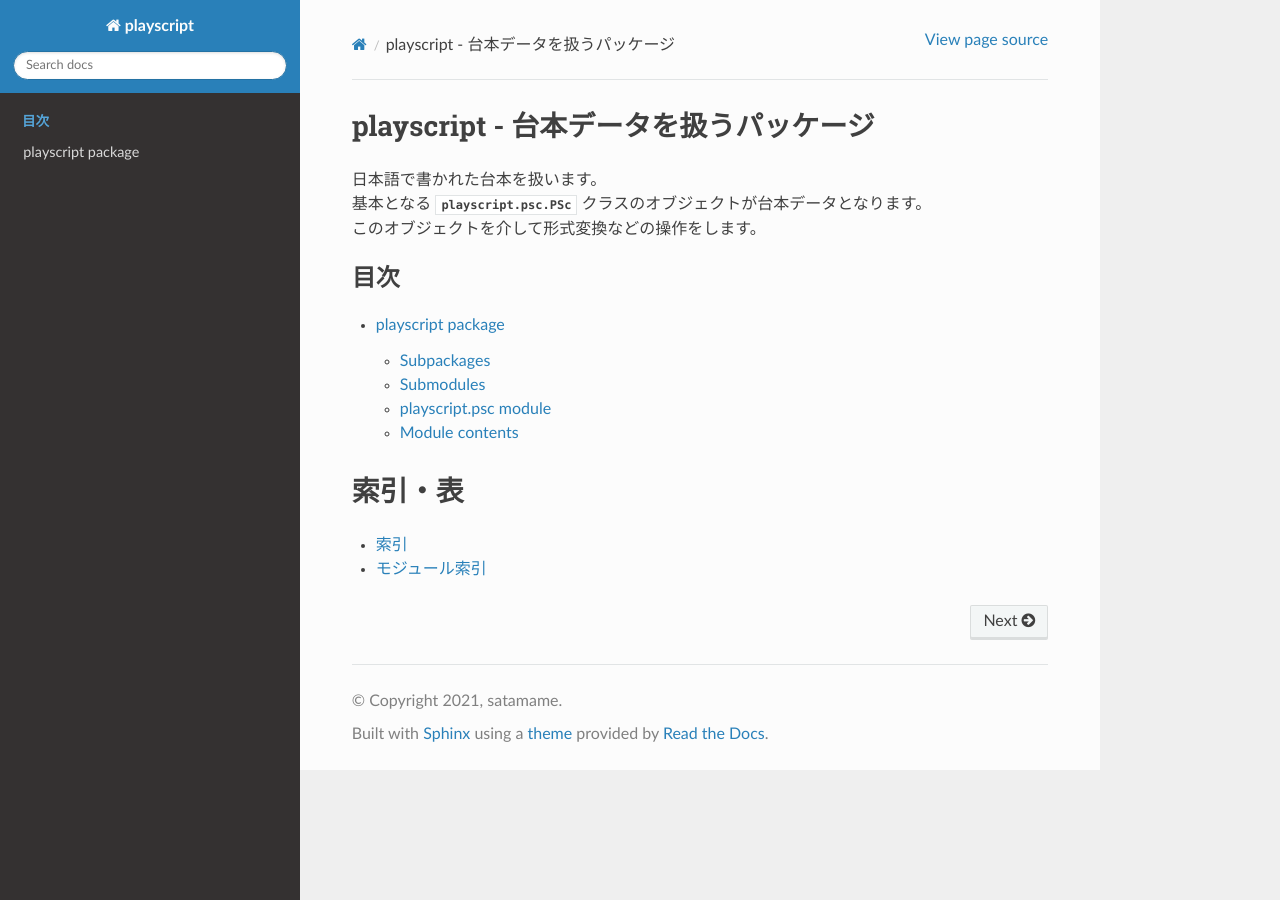
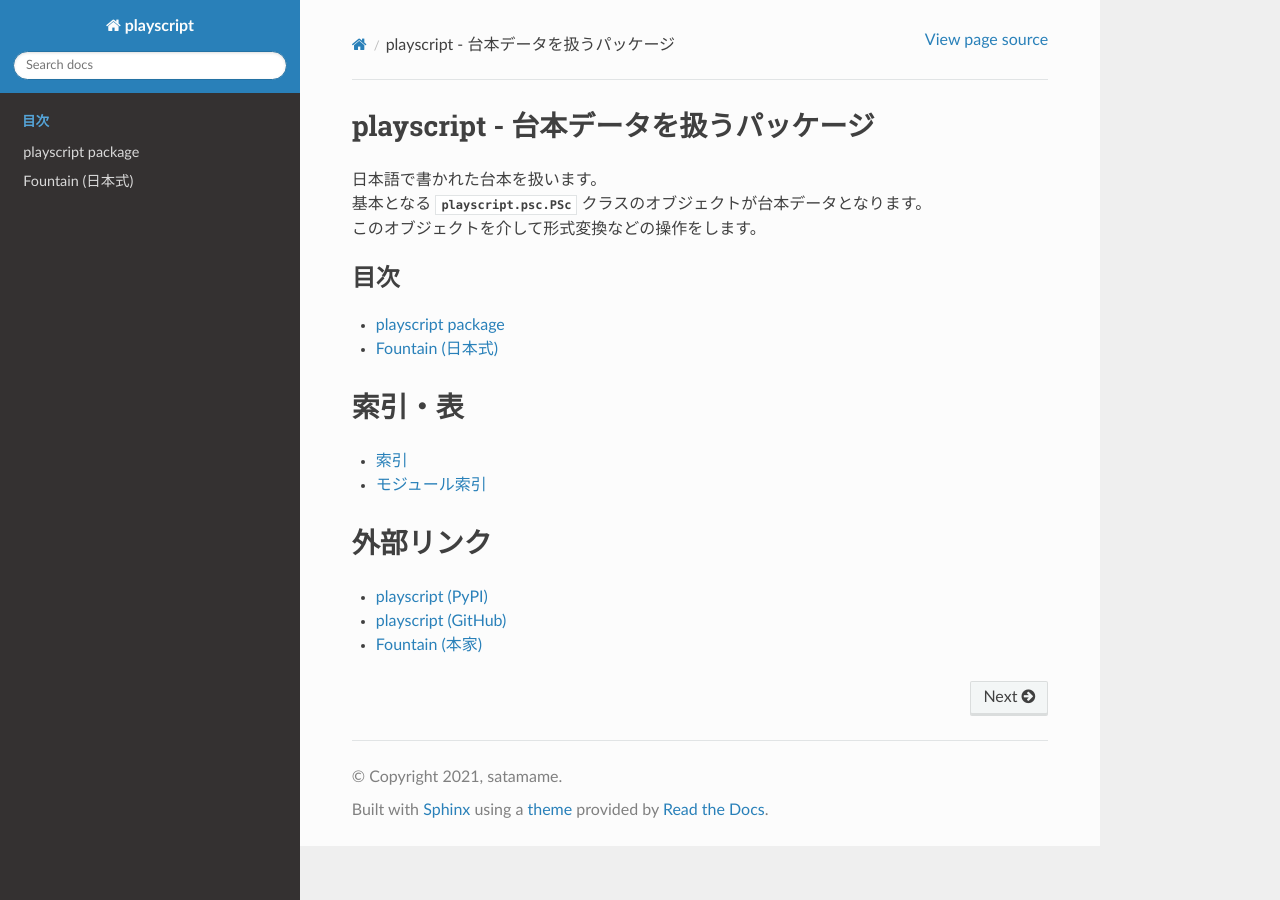
Before and after one commit to satamame/playscript, a Sphinx documentation site: the page built from docs/source/index.rst, in a window 1280 px wide. Built offline with Sphinx 7.4.7 and the Read the Docs theme 2.0.0, drawn with Linux system fonts in a browser that asks for light colours.

Commit message:
Manual source updated.

```diff
--- a/dev_notes.txt
+++ b/dev_notes.txt
@@ -22,8 +22,8 @@
 ※PyPI にアップロードする時は、setup.cfg の install_requires から、fountain を削除する。
 ※GitHub に上げる時に元に戻す。
 
-docstring から rst を生成
-(.venv) > sphinx-apidoc -f -o docs/source src
+docstring から rst を生成 (maxdepth=1)
+(.venv) > sphinx-apidoc -f -o docs/source src -d 1
 ↓
 コミットしてタグをつけること
 
--- /dev/null
+++ b/docs/source/_static/css/custom.css
@@ -0,0 +1,3 @@
+.bordered-image {
+  border: 1px solid #e1e4e5;
+}
--- a/docs/source/conf.py
+++ b/docs/source/conf.py
@@ -58,13 +58,24 @@
 # Add any paths that contain custom static files (such as style sheets) here,
 # relative to this directory. They are copied after the builtin static files,
 # so a file named "default.css" will overwrite the builtin "default.css".
-html_static_path = []
+html_static_path = ['_static']
 
-# -- Napoleon settings -------------------------------------------------------
 
-napoleon_include_init_with_doc = True
+# -- Options for autodoc -----------------------------------------------------
+
+autoclass_content = 'init'
+
+
+# -- Options for Napoleon ----------------------------------------------------
+
+# napoleon_include_init_with_doc = True
+
 
 # -- Options for sphinx-multiversion -----------------------------------------
 
 smv_tag_whitelist = r'^0.2.[234]$|^\d+\.\d+$'
 smv_branch_whitelist = r'^master$'
+
+
+def setup(app):
+    app.add_stylesheet('css/custom.css')  # may also be an URL
--- a/docs/source/index.rst
+++ b/docs/source/index.rst
@@ -11,10 +11,11 @@
 | このオブジェクトを介して形式変換などの操作をします。
 
 .. toctree::
-   :maxdepth: 2
+   :maxdepth: 1
    :caption: 目次
 
    playscript
+   fountain
 
 索引・表
 ========
@@ -23,3 +24,10 @@
 * :ref:`modindex`
 
 .. * :ref:`search`
+
+外部リンク
+==========
+
+* `playscript (PyPI) <https://pypi.org/project/playscript/>`_
+* `playscript (GitHub) <https://github.com/satamame/playscript>`_
+* `Fountain (本家) <https://fountain.io/>`_
--- a/docs/source/modules.rst
+++ b/docs/source/modules.rst
@@ -2,6 +2,6 @@
 ===
 
 .. toctree::
-   :maxdepth: 4
+   :maxdepth: 1
 
    playscript
--- a/docs/source/playscript.rst
+++ b/docs/source/playscript.rst
@@ -5,7 +5,7 @@
 -----------
 
 .. toctree::
-   :maxdepth: 4
+   :maxdepth: 1
 
    playscript.conv
 
```
Also changed, not shown: docs/source/fountain.rst (added, +136 -0 lines), docs/source/images/fountain_pdf.png (added), 1 other file.
